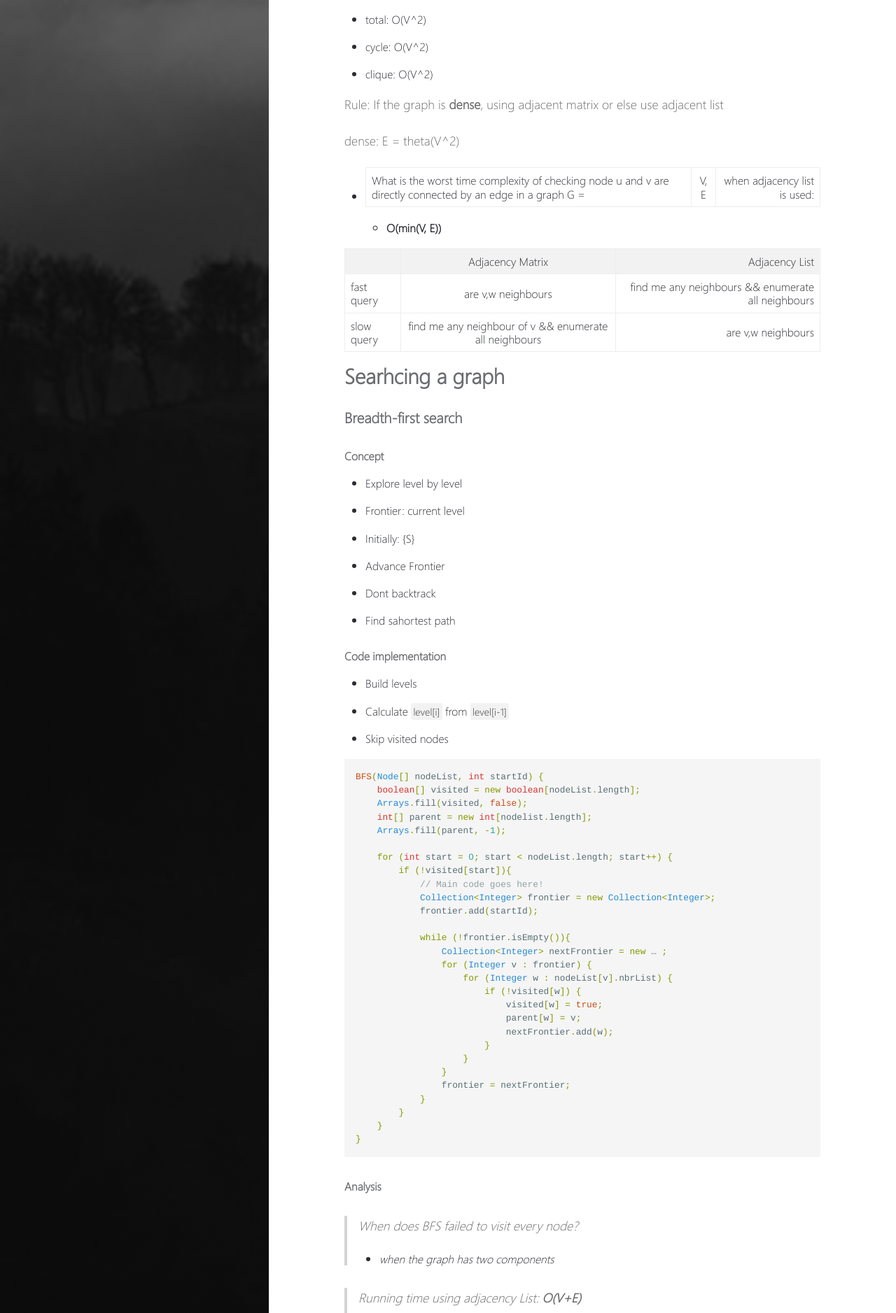
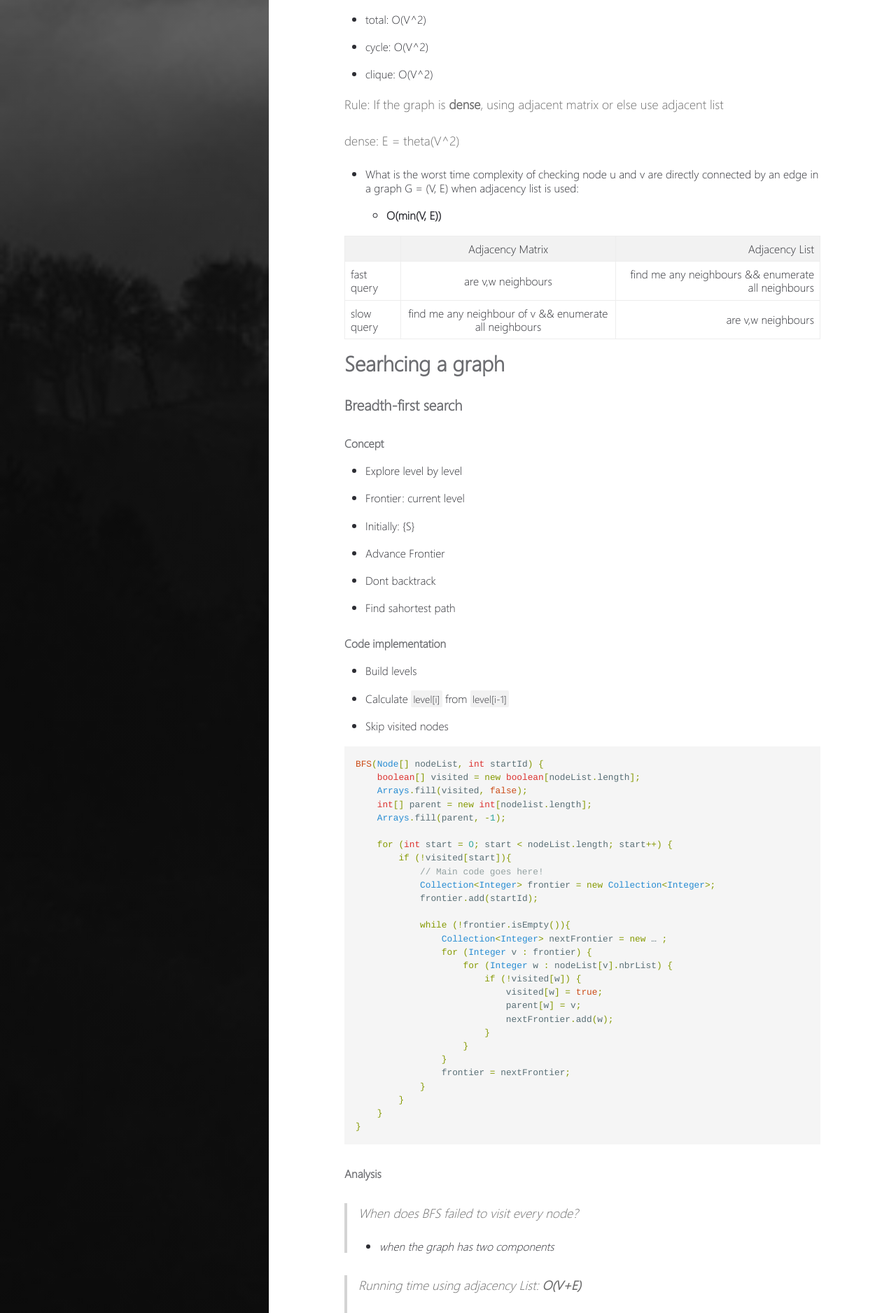
Before and after one commit to ddx-510/ddx-510.github.io, a Jekyll site: the page built from _posts/2021-3-25-graphs.md, in a window 1280 px wide. Shown: the part 2038-3915 px from the top of the page at 70% size. Built offline with Jekyll 4.4.1, drawn with Linux system fonts in a browser that asks for light colours; some of the changed text lies outside the part shown.

```diff
--- a/_posts/2021-3-25-graphs.md
+++ b/_posts/2021-3-25-graphs.md
@@ -78,7 +78,7 @@ Rule: If the graph is **dense**, using adjacent matrix or else use adjacent list
 
 dense: E = theta(V^2)
 
-- What is the worst time complexity of checking node u and v are directly connected by an edge in a graph G = |V, E| when adjacency list is used:
+- What is the worst time complexity of checking node u and v are directly connected by an edge in a graph G = (V, E) when adjacency list is used:
     -  **O(min(V, E))**
 
 |            |                    Adjacency Matrix                     | Adjacency List                                     |
@@ -146,7 +146,7 @@ BFS(Node[] nodeList, int startId) {
     - when v is removed from frontier
 
 - BFS always run in O(V^2) on a complete graph as O(V+E) --> O(V^2) in a clique
-> using an adjacency matrix: **O(|V|^2)**
+> using an adjacency matrix: **O(V^2)**
 
 #### Shortest Path
 - Parent pointers store the shortest path
```
